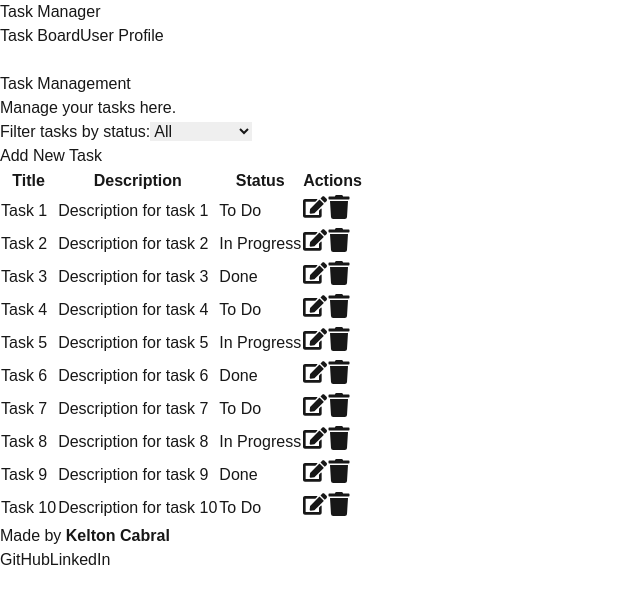
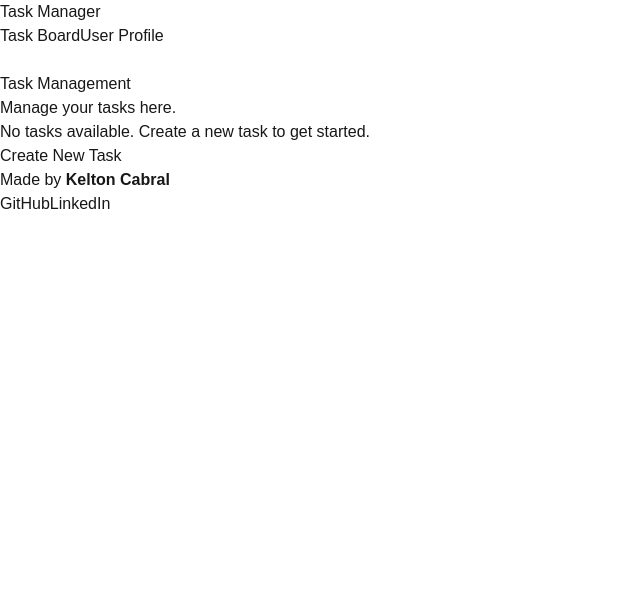
Before and after one commit to CledirFL/task_management, a Next.js app: page /task in a window 1280 px wide. Shown: the top 604 px of the page, without its empty margins (0-640 px from the left). Built offline with nearby package versions, Linux system fonts and the light colour scheme.

Commit message:
feat: implement local storage for task persistence in TaskPage component

```diff
--- a/src/app/task/page.tsx
+++ b/src/app/task/page.tsx
@@ -1,5 +1,5 @@
 "use client"
-import { useState } from 'react';
+import { useEffect, useState } from 'react';
 import Modal from '@/components/Modal';
 import FeedbackMessage from './feedback-message';
 import { Task } from '../lib/interface';
@@ -14,22 +14,24 @@
     { id: 2, title: 'Task 2', description: 'Description for task 2', status: 'In Progress' },
     { id: 3, title: 'Task 3', description: 'Description for task 3', status: 'Done' },
     { id: 4, title: 'Task 4', description: 'Description for task 4', status: 'To Do' },
-    { id: 5, title: 'Task 5', description: 'Description for task 5', status: 'In Progress' },
-    { id: 6, title: 'Task 6', description: 'Description for task 6', status: 'Done' },
-    { id: 7, title: 'Task 7', description: 'Description for task 7', status: 'To Do' },
-    { id: 8, title: 'Task 8', description: 'Description for task 8', status: 'In Progress' },
-    { id: 9, title: 'Task 9', description: 'Description for task 9', status: 'Done' },
-    { id: 10, title: 'Task 10', description: 'Description for task 10', status: 'To Do' },
+    { id: 5, title: 'Task 5', description: 'Description for task 5', status: 'In Progress' }
 ];
 
 const TaskPage = () => {
-    const [tasks, setTasks] = useState<Task[]>(sampleTasks);
+    const [tasks, setTasks] = useState<Task[]>(() => {
+        const savedTasks = localStorage.getItem('tasks');
+        return savedTasks ? JSON.parse(savedTasks) : [];
+    });
     const [newTask, setNewTask] = useState<Task>({ title: '', description: '', status: 'To Do' });
     const [filter, setFilter] = useState<'All' | 'To Do' | 'In Progress' | 'Done'>('All');
     const [isModalOpen, setIsModalOpen] = useState(false);
     const [feedbackMessage, setFeedbackMessage] = useState<string | null>(null);
     const [deletedTask, setDeletedTask] = useState<Task | null>(null);
     const [undoTimeout, setUndoTimeout] = useState<NodeJS.Timeout | null>(null);
+
+    useEffect(() => {
+        localStorage.setItem('tasks', JSON.stringify(tasks));
+    }, [tasks]);
 
     const addTask = () => {
         setTasks([...tasks, { ...newTask, id: Date.now() }]);
```
